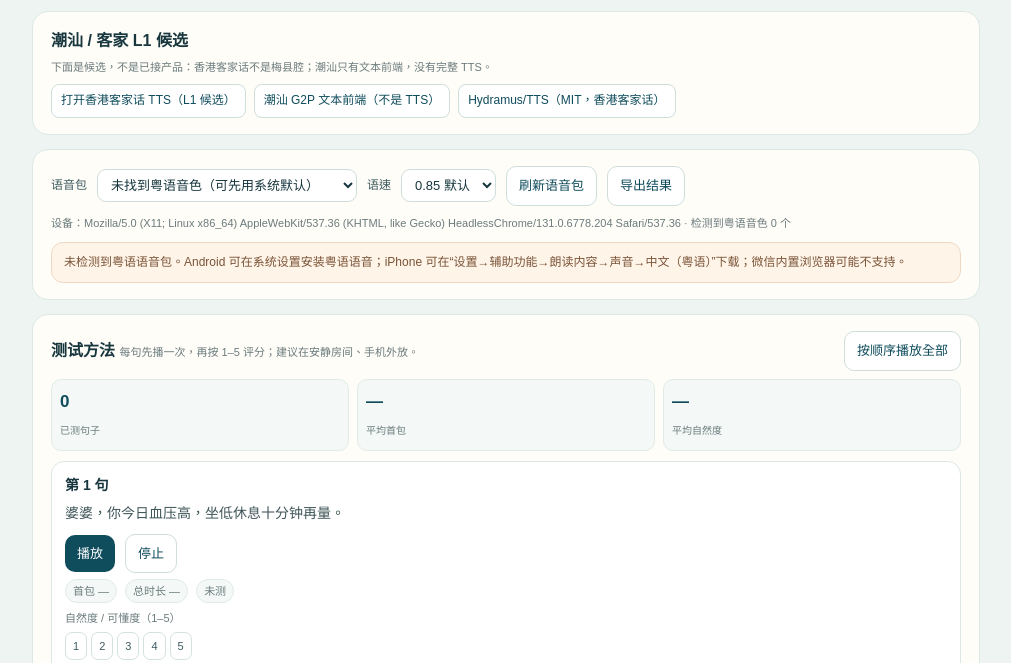
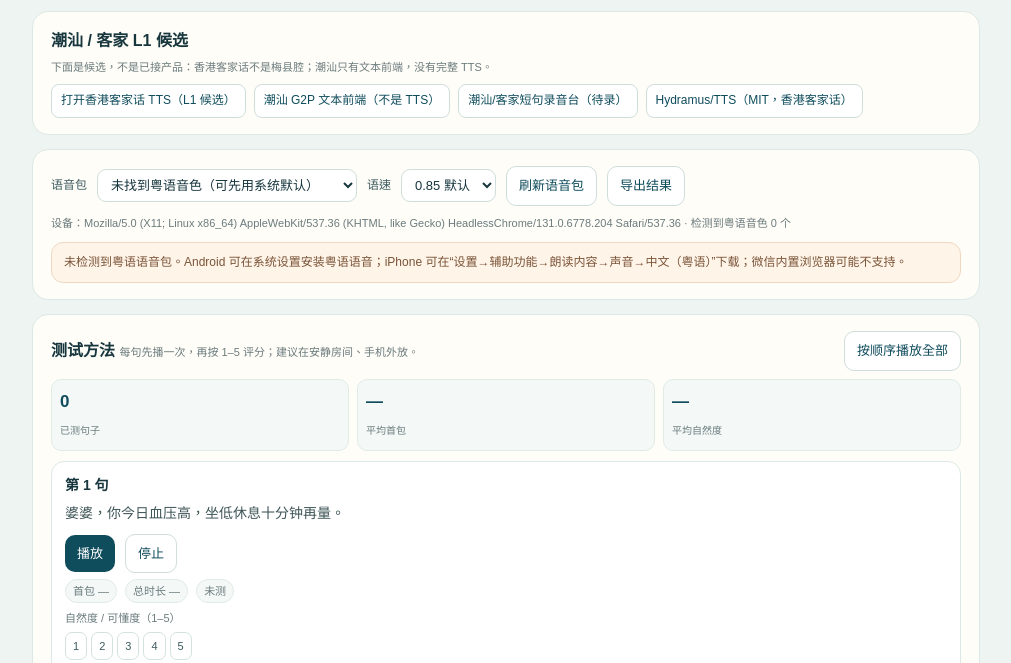
Before and after one commit to lf0717qd/carekeeper-demo, a plain HTML site: page tts-test.html in a window 1280 px wide. Shown: the part 131-794 px from the top of the page, without its empty margins (134-1145 px from the left). Drawn offline with Linux system fonts and the light colour scheme.

Commit message:
feat: dialect phrase recording console

```diff
--- a/tts-test.html
+++ b/tts-test.html
@@ -55,6 +55,7 @@
     <div class="ext-links">
       <a href="https://hkilang.github.io/TTS/" target="_blank" rel="noopener">打开香港客家话 TTS（L1 候选）</a>
       <a href="https://github.com/p1an-lin-jung/teochew-g2p" target="_blank" rel="noopener">潮汕 G2P 文本前端（不是 TTS）</a>
+      <a href="dialect-record.html">潮汕/客家短句录音台（待录）</a>
       <a href="https://github.com/Hydramus/TTS" target="_blank" rel="noopener">Hydramus/TTS（MIT，香港客家话）</a>
     </div>
   </div>
```
